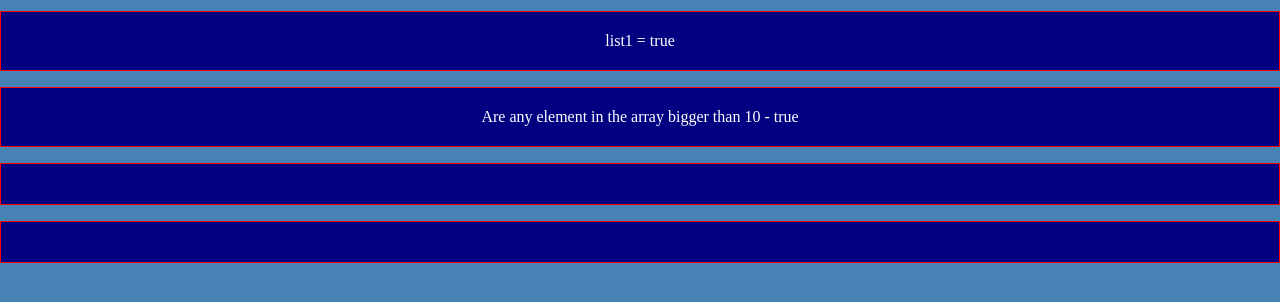
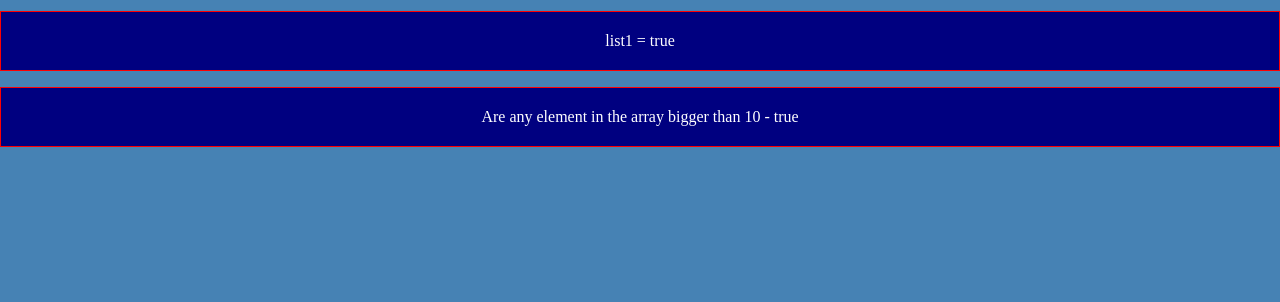
Before and after one commit to JohanSwannie/Javascript-Array-Methods, a website: page Javascript-Array-Methods/Some/some-array-method.html in a window 1280 px wide. Shown: the part 58-360 px from the top of the page. Drawn offline with Linux system fonts and the light colour scheme.

Commit message:
Update some-array-method HTML Component

```diff
--- a/Javascript-Array-Methods/Some/some-array-method.html
+++ b/Javascript-Array-Methods/Some/some-array-method.html
@@ -10,8 +10,6 @@
     <h1>JavaScript Some Array Method</h1>
     <p id="some1"></p>
     <p id="some2"></p>
-    <p id="some3"></p>
-    <p id="some4"></p>
   </body>
   <script src="some-array-method.js"></script>
 </html>
```
